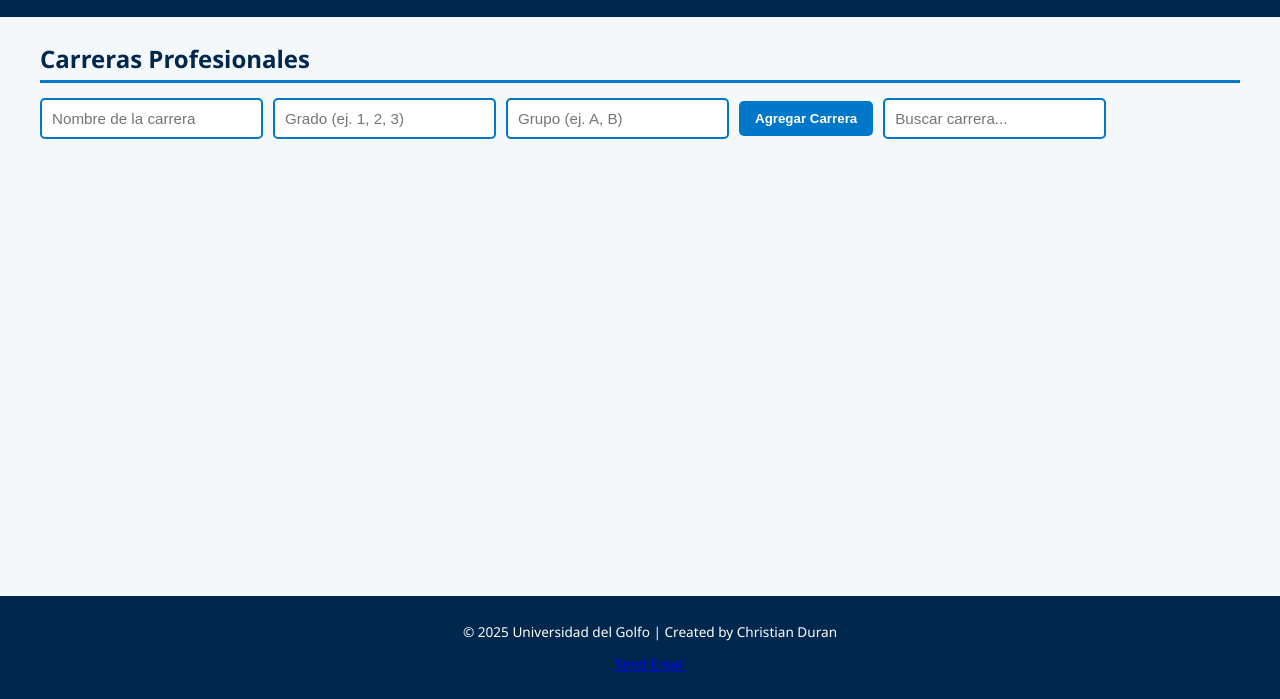
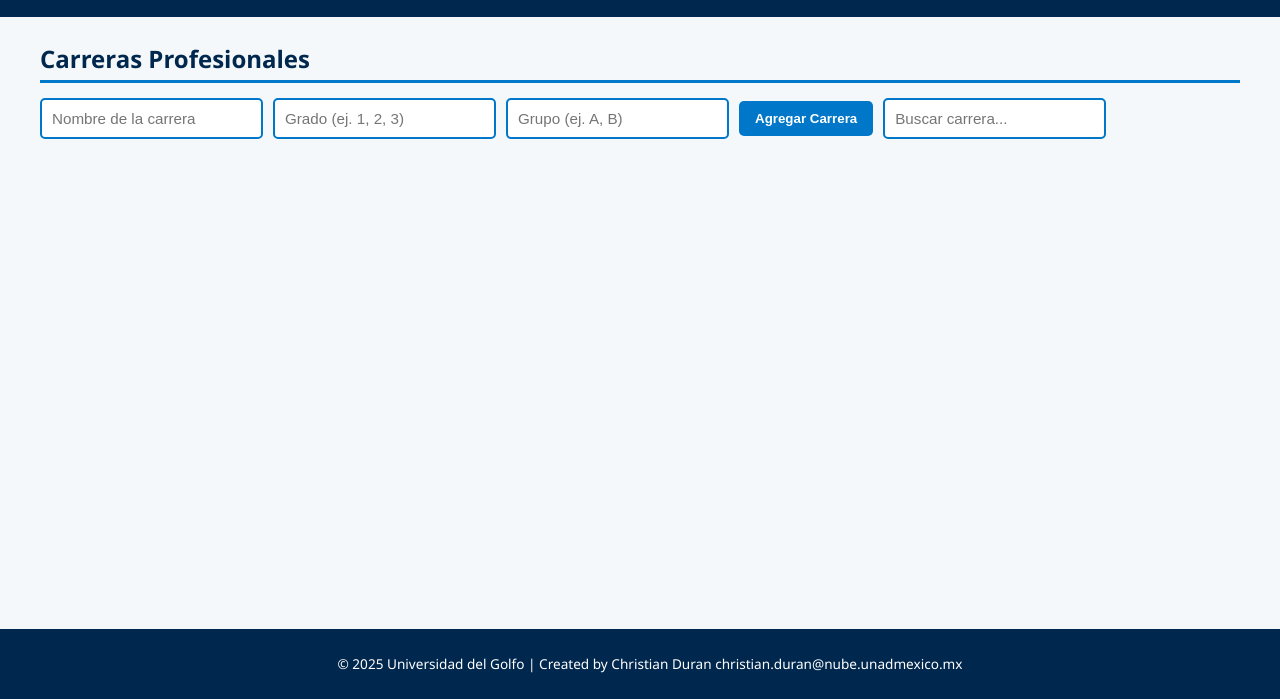
Before and after one commit to chrisdurey/horario_udelg, a plain HTML site: page index.html in a window 1280 px wide. Shown: the part 101-800 px from the top of the page. Drawn offline with nearby package versions, Linux system fonts and the light colour scheme.

Commit message:
Update index.html

```diff
--- a/index.html
+++ b/index.html
@@ -112,7 +112,7 @@
     </main>
 
     <footer>
-        <p>&copy; 2025 Universidad del Golfo | Created by Christian Duran</p> <p style="color: white;"><a href="mailto:christian.duran@nube.unadmexico.mx">Send Email</a></p>
+        <p>&copy; 2025 Universidad del Golfo | Created by Christian Duran christian.duran@nube.unadmexico.mx</p>
 
     </footer>
 </body>
```
